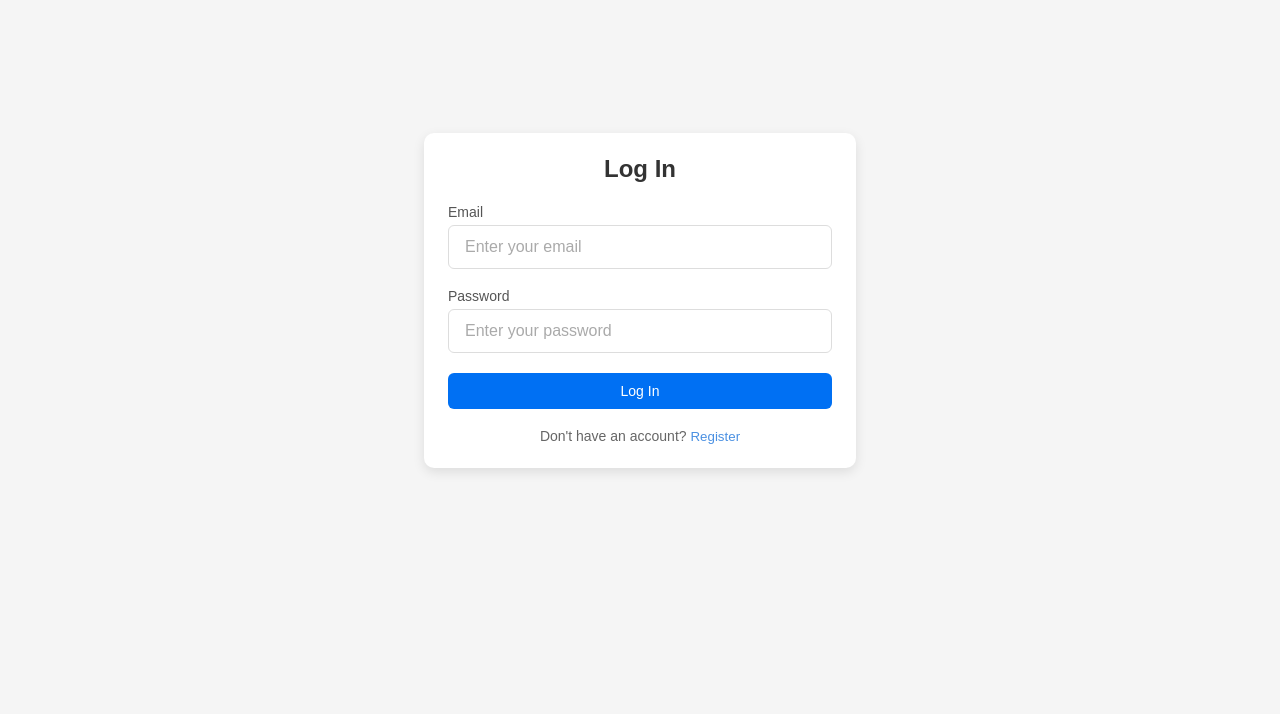
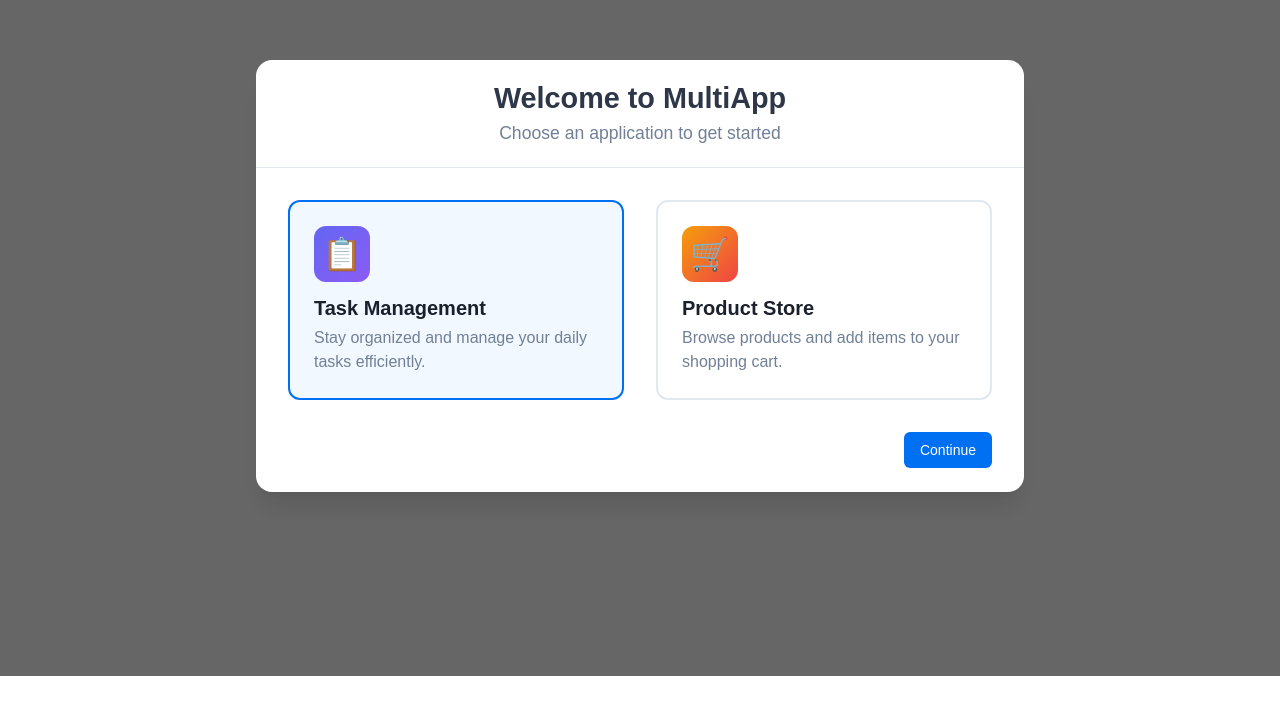
Before and after one commit to mdayat/fe-dot, a React (Vite) app: page /task in a window 1280 px wide. Before the commit this address led to /login. Shown: the part 124-838 px from the top of the page. After the commit the page ends 800 px from the top, so only its background shows below. Built offline with nearby package versions, Linux system fonts and the light colour scheme.

Commit message:
add onboarding to chose task or product app

```diff
--- a/src/App.tsx
+++ b/src/App.tsx
@@ -3,10 +3,11 @@ import { lazy, Suspense } from "react";
 import { ToastContainer } from "react-toastify";
 import { AuthProvider } from "@contexts/AuthProvider";
 import { AuthGuard } from "@components/AuthGuard";
+import { OnboardingProvider } from "@contexts/OnboardingProvider";
 
-const Home = lazy(() =>
-  import("./pages/home").then(({ Home }) => ({
-    default: Home,
+const Task = lazy(() =>
+  import("./pages/task").then(({ Task }) => ({
+    default: Task,
   }))
 );
 
@@ -32,6 +33,7 @@ function App() {
   return (
     <BrowserRouter>
       <ToastContainer />
+      <OnboardingProvider>
         <AuthProvider>
           <Routes>
             <Route
@@ -47,16 +49,25 @@ function App() {
               }
             >
               <Route
-              path="/"
+                path="/task"
                 element={
                   <Suspense fallback={<></>}>
-                  <Home />
+                    <Task />
                   </Suspense>
                 }
               />
 
               <Route
-              path="/login"
+                path="/product"
+                element={
+                  <Suspense fallback={<></>}>
+                    <>PROD</>
+                  </Suspense>
+                }
+              />
+
+              <Route
+                path="/product/login"
                 element={
                   <Suspense fallback={<></>}>
                     <Login />
@@ -65,7 +76,7 @@ function App() {
               />
 
               <Route
-              path="/register"
+                path="/product/register"
                 element={
                   <Suspense fallback={<></>}>
                     <Registration />
@@ -74,9 +85,10 @@ function App() {
               />
             </Route>
 
-          <Route path="*" element={<Navigate to="/login" replace />} />
+            <Route path="*" element={<Navigate to="/task" replace />} />
           </Routes>
         </AuthProvider>
+      </OnboardingProvider>
     </BrowserRouter>
   );
 }
--- a/src/components/AuthGuard.tsx
+++ b/src/components/AuthGuard.tsx
@@ -1,26 +1,42 @@
 import { Outlet, useLocation, useNavigate } from "react-router";
 import { useEffect } from "react";
 import { useAuthContext } from "@contexts/AuthProvider";
+import { useOnboardingContext } from "@contexts/OnboardingProvider";
+import { Onboarding } from "./Onboarding";
 
 function AuthGuard() {
   const location = useLocation();
   const navigate = useNavigate();
   const { loggedInUser } = useAuthContext();
+  const { showOnboarding, selectedApp } = useOnboardingContext();
 
   useEffect(() => {
+    if (showOnboarding) {
+      return;
+    }
+
+    if (selectedApp === "product") {
       if (
         !loggedInUser &&
-      location.pathname !== "/login" &&
-      location.pathname !== "/register"
+        location.pathname !== "/product/login" &&
+        location.pathname !== "/product/register"
       ) {
-      navigate("/login");
+        navigate("/product/login");
       } else if (
         loggedInUser &&
-      (location.pathname === "/login" || location.pathname !== "/register")
+        (location.pathname === "/product/login" ||
+          location.pathname !== "/product/register")
       ) {
-      navigate("/");
+        navigate("/product");
       }
-  }, [location.pathname, loggedInUser, navigate]);
+    } else {
+      navigate("/task");
+    }
+  }, [location.pathname, loggedInUser, navigate, selectedApp, showOnboarding]);
+
+  if (showOnboarding) {
+    return <Onboarding />;
+  }
 
   return <Outlet />;
 }
--- /dev/null
+++ b/src/components/Onboarding.tsx
@@ -0,0 +1,192 @@
+import {
+  useOnboardingContext,
+  type OnboardingContextType,
+} from "@contexts/OnboardingProvider";
+import { useState } from "react";
+import { Button } from "./Button";
+import styled, { keyframes } from "styled-components";
+
+const fadeIn = keyframes`
+  from {
+    opacity: 0;
+  }
+  to {
+    opacity: 1;
+  }
+`;
+
+const slideIn = keyframes`
+  from {
+    transform: translateY(20px);
+    opacity: 0;
+  }
+  to {
+    transform: translateY(0);
+    opacity: 1;
+  }
+`;
+
+const ModalOverlay = styled.div`
+  position: fixed;
+  top: 0;
+  left: 0;
+  right: 0;
+  bottom: 0;
+  background-color: rgba(0, 0, 0, 0.6);
+  display: flex;
+  align-items: center;
+  justify-content: center;
+  z-index: 1000;
+  animation: ${fadeIn} 0.3s ease-out;
+  padding: 1rem;
+`;
+
+const ModalContent = styled.div`
+  background: white;
+  border-radius: 1rem;
+  width: 100%;
+  max-width: 768px;
+  box-shadow: 0 20px 25px -5px rgba(0, 0, 0, 0.1),
+    0 10px 10px -5px rgba(0, 0, 0, 0.04);
+  overflow: hidden;
+  animation: ${slideIn} 0.4s ease-out;
+`;
+
+const ModalHeader = styled.div`
+  padding: 1.5rem 2rem;
+  border-bottom: 1px solid #e2e8f0;
+  text-align: center;
+`;
+
+const ModalTitle = styled.h2`
+  color: #2d3748;
+  font-size: 1.8rem;
+  font-weight: 700;
+`;
+
+const ModalSubtitle = styled.p`
+  color: #718096;
+  margin-top: 0.75rem;
+  font-size: 1.1rem;
+`;
+
+const OptionsContainer = styled.div`
+  display: flex;
+  flex-direction: column;
+  padding: 2rem;
+  gap: 2rem;
+
+  @media (min-width: 768px) {
+    flex-direction: row;
+  }
+`;
+
+const AppOptionCard = styled.div<{ $selected: boolean }>`
+  flex: 1;
+  border-radius: 0.75rem;
+  padding: 1.5rem;
+  cursor: pointer;
+  transition: all 0.2s ease-in-out;
+  border: 2px solid ${(props) => (props.$selected ? "#0070f3" : "#e2e8f0")};
+  background-color: ${(props) =>
+    props.$selected ? "rgba(0, 112, 243, 0.05)" : "white"};
+
+  &:hover {
+    transform: translateY(-5px);
+  }
+`;
+
+const AppIcon = styled.div`
+  width: 56px;
+  height: 56px;
+  border-radius: 12px;
+  display: flex;
+  justify-content: center;
+  align-items: center;
+  margin-bottom: 1rem;
+  font-size: 2rem;
+  color: white;
+`;
+
+const TaskAppIcon = styled(AppIcon)`
+  background: linear-gradient(135deg, #6366f1, #8b5cf6);
+`;
+
+const ProductAppIcon = styled(AppIcon)`
+  background: linear-gradient(135deg, #f59e0b, #ef4444);
+`;
+
+const AppTitle = styled.h3`
+  margin-bottom: 0.5rem;
+  color: #1a202c;
+  font-size: 1.25rem;
+  font-weight: 600;
+`;
+
+const AppDescription = styled.p`
+  color: #718096;
+  line-height: 1.5;
+`;
+
+const ContinueButton = styled(Button)`
+  display: block;
+  margin: 0 2rem 1.5rem 2rem;
+  width: 100%;
+
+  @media (min-width: 480px) {
+    width: fit-content;
+    margin-left: auto;
+  }
+`;
+
+function Onboarding() {
+  const [selectedApp, setSelectedApp] =
+    useState<OnboardingContextType["selectedApp"]>("task");
+
+  const { handleAppSelect } = useOnboardingContext();
+
+  return (
+    <ModalOverlay>
+      <ModalContent>
+        <ModalHeader>
+          <ModalTitle>Welcome to MultiApp</ModalTitle>
+          <ModalSubtitle>Choose an application to get started</ModalSubtitle>
+        </ModalHeader>
+
+        <OptionsContainer>
+          <AppOptionCard
+            $selected={selectedApp === "task"}
+            onClick={() => setSelectedApp("task")}
+          >
+            <TaskAppIcon>📋</TaskAppIcon>
+            <AppTitle>Task Management</AppTitle>
+            <AppDescription>
+              Stay organized and manage your daily tasks efficiently.
+            </AppDescription>
+          </AppOptionCard>
+
+          <AppOptionCard
+            $selected={selectedApp === "product"}
+            onClick={() => setSelectedApp("product")}
+          >
+            <ProductAppIcon>🛒</ProductAppIcon>
+            <AppTitle>Product Store</AppTitle>
+            <AppDescription>
+              Browse products and add items to your shopping cart.
+            </AppDescription>
+          </AppOptionCard>
+        </OptionsContainer>
+
+        <ContinueButton
+          onClick={() => handleAppSelect(selectedApp)}
+          type="button"
+          color="primary"
+        >
+          Continue
+        </ContinueButton>
+      </ModalContent>
+    </ModalOverlay>
+  );
+}
+
+export { Onboarding };
--- a/src/components/TaskCard.tsx
+++ b/src/components/TaskCard.tsx
@@ -1,5 +1,5 @@
 import styled, { css } from "styled-components";
-import type { Task } from "../pages/home";
+import type { Task } from "../pages/task";
 import { Button } from "./Button";
 import { useState, type Dispatch, type SetStateAction } from "react";
 import { TaskDeleteModal } from "./TaskDeleteModal";
--- a/src/components/TaskDeleteModal.tsx
+++ b/src/components/TaskDeleteModal.tsx
@@ -1,7 +1,7 @@
 import styled from "styled-components";
 import { Button } from "./Button";
 import type { Dispatch, SetStateAction } from "react";
-import type { Task } from "../pages/home";
+import type { Task } from "../pages/task";
 
 const ModalOverlay = styled.div`
   position: fixed;
--- a/src/components/TaskModal.tsx
+++ b/src/components/TaskModal.tsx
@@ -7,7 +7,7 @@ import {
 import styled from "styled-components";
 import { Button } from "./Button";
 import { v4 as uuidv4 } from "uuid";
-import type { Task } from "../pages/home";
+import type { Task } from "../pages/task";
 
 const ModalOverlay = styled.div`
   position: fixed;
--- /dev/null
+++ b/src/contexts/OnboardingProvider.tsx
@@ -0,0 +1,55 @@
+import {
+  createContext,
+  useCallback,
+  useContext,
+  useMemo,
+  useState,
+  type PropsWithChildren,
+} from "react";
+
+interface OnboardingContextType {
+  showOnboarding: boolean;
+  selectedApp: "task" | "product";
+  handleAppSelect: (app: OnboardingContextType["selectedApp"]) => void;
+}
+
+const OnboardingContext = createContext<OnboardingContextType | undefined>(
+  undefined
+);
+
+function OnboardingProvider({ children }: PropsWithChildren) {
+  const [showOnboarding, setShowOnboarding] = useState(true);
+  const [selectedApp, setSelectedApp] =
+    useState<OnboardingContextType["selectedApp"]>("task");
+
+  const handleAppSelect = useCallback(
+    (app: OnboardingContextType["selectedApp"]) => {
+      setSelectedApp(app);
+      setShowOnboarding(false);
+    },
+    []
+  );
+
+  const value = useMemo((): OnboardingContextType => {
+    return { showOnboarding, selectedApp, handleAppSelect };
+  }, [handleAppSelect, selectedApp, showOnboarding]);
+
+  return (
+    <OnboardingContext.Provider value={value}>
+      {children}
+    </OnboardingContext.Provider>
+  );
+}
+
+function useOnboardingContext() {
+  const context = useContext(OnboardingContext);
+  if (context === undefined) {
+    throw new Error(
+      "useOnboardingContext must be used within a OnboardingProvider"
+    );
+  }
+  return context;
+}
+
+export { OnboardingProvider, useOnboardingContext };
+export type { OnboardingContextType };
--- a/src/pages/home.tsx
+++ b/src/pages/task.tsx
@@ -61,7 +61,7 @@ const TaskGrid = styled.div`
   }
 `;
 
-function Home() {
+function Task() {
   const [opened, setOpened] = useState(false);
   const [tasks, setTasks] = useState<Task[]>([]);
   const [filter, setFilter] = useState<"all" | "finished" | "unfinished">(
@@ -138,4 +138,4 @@ function Home() {
   );
 }
 
-export { Home };
+export { Task };
```
Also changed, not shown: src/dummy.ts (deleted, +0 -55 lines). Lines whose indentation alone changed are shown as unchanged.
